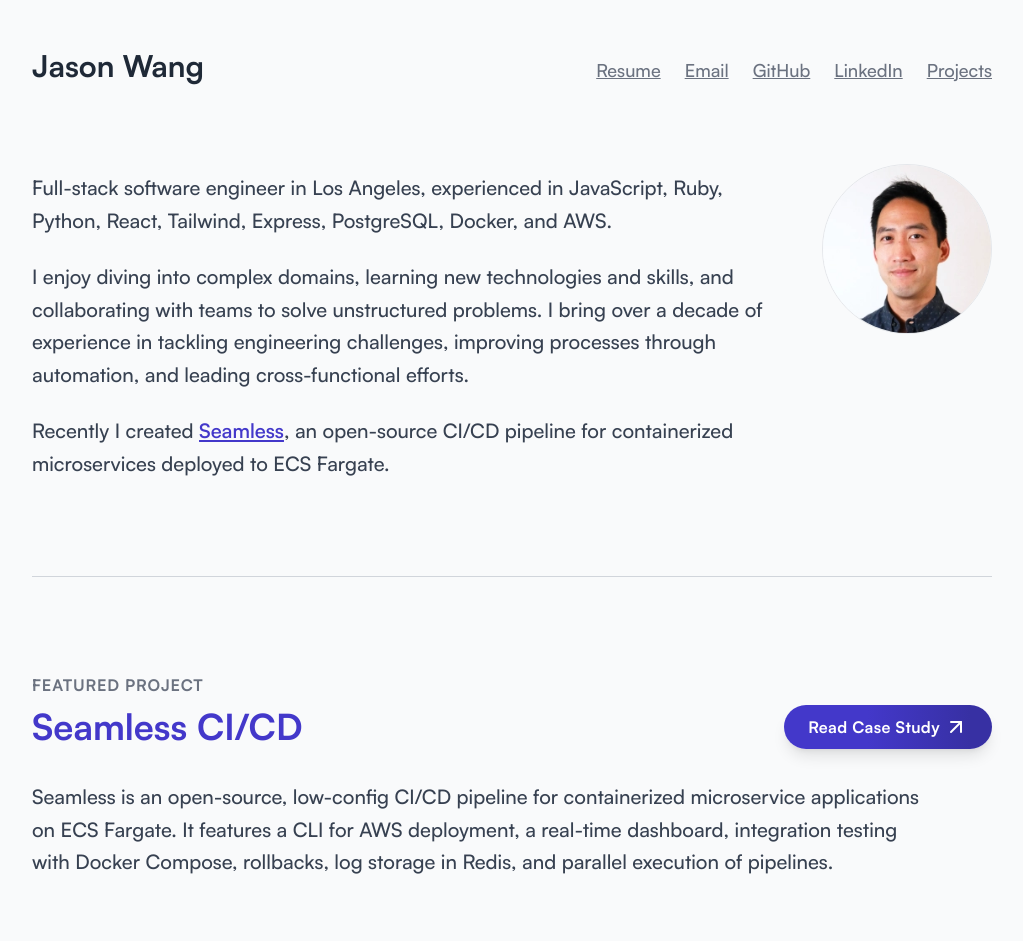
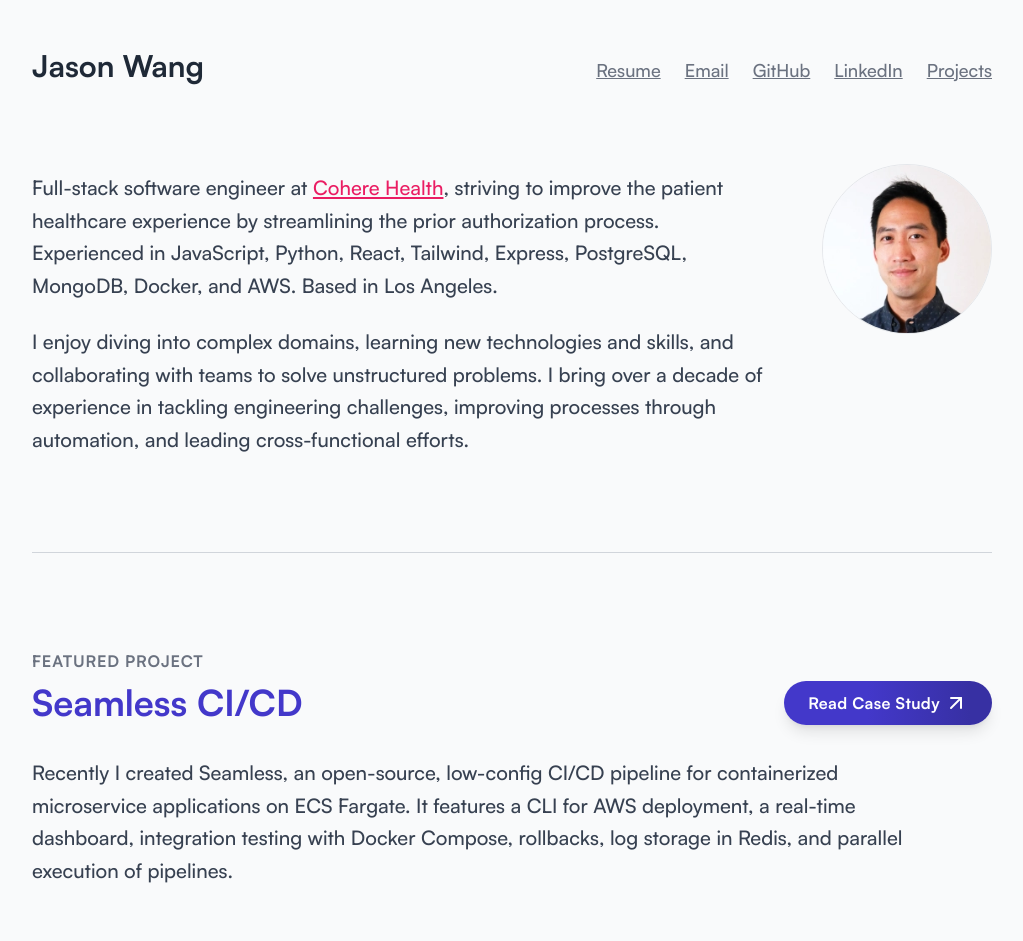
Before and after one commit to jasonherngwang/jasonherngwang.com, a Next.js app: page / in a window 1280 px wide. Shown: the top 941 px of the page, without its empty margins (128-1151 px from the left). Built offline with nearby package versions, Linux system fonts and the light colour scheme.

Commit message:
chore: update bio

```diff
--- a/components/bio.tsx
+++ b/components/bio.tsx
@@ -7,9 +7,18 @@
       {/* Bio text */}
       <div className="flex flex-col gap-y-3 sm:mt-2 sm:gap-y-6">
         <p>
-          Full-stack software engineer in Los Angeles, experienced in
-          JavaScript, Ruby, Python, React, Tailwind, Express, PostgreSQL,
-          Docker, and AWS.
+          Full-stack software engineer at{' '}
+          <a
+            href="https://coherehealth.com/"
+            target="_blank"
+            className="text-[#EA1D63] underline-offset-2 hover:text-[#F83275]"
+          >
+            Cohere Health
+          </a>
+          , striving to improve the patient healthcare experience by
+          streamlining the prior authorization process. Experienced in
+          JavaScript, Python, React, Tailwind, Express, PostgreSQL, MongoDB,
+          Docker, and AWS. Based in Los Angeles.
         </p>
         {/* <p className="border-l-2 border-l-indigo-500 pl-2 italic sm:border-l-4 sm:py-1 sm:pl-4">
           I{"'"}m currently looking for a software engineering role! Please
@@ -29,7 +38,7 @@
           improving processes through automation, and leading cross-functional
           efforts.
         </p>
-        <p>
+        {/* <p>
           Recently I created{' '}
           <a
             href="https://seamless-cicd.com/"
@@ -40,7 +49,7 @@
           </a>
           , an open-source CI/CD pipeline for containerized microservices
           deployed to ECS Fargate.
-        </p>
+        </p> */}
       </div>
       {/* Avatar, hidden on mobile */}
       <div className="hidden w-[170px] shrink-0 sm:block">
--- a/components/seamless-summary.tsx
+++ b/components/seamless-summary.tsx
@@ -22,11 +22,11 @@
         </GradientButtonLink>
       </div>
       <p className="mt-8">
-        Seamless is an open-source, low-config CI/CD pipeline for containerized
-        microservice applications on ECS Fargate. It features a CLI for AWS
-        deployment, a real-time dashboard, integration testing with Docker
-        Compose, rollbacks, log storage in Redis, and parallel execution of
-        pipelines.
+        Recently I created Seamless, an open-source, low-config CI/CD pipeline
+        for containerized microservice applications on ECS Fargate. It features
+        a CLI for AWS deployment, a real-time dashboard, integration testing
+        with Docker Compose, rollbacks, log storage in Redis, and parallel
+        execution of pipelines.
       </p>
       <div className="mt-8 block sm:mt-16">
         <Image
```
